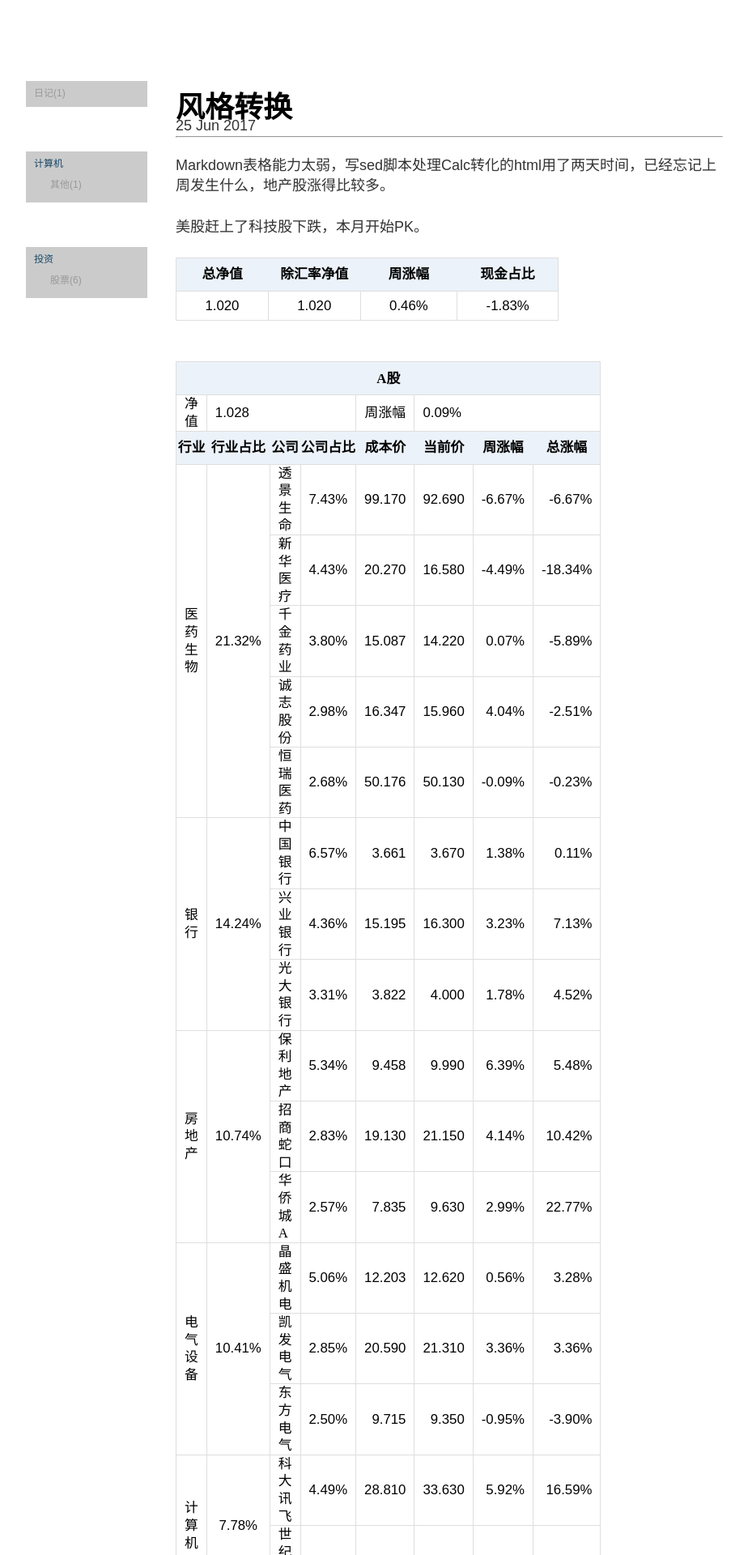
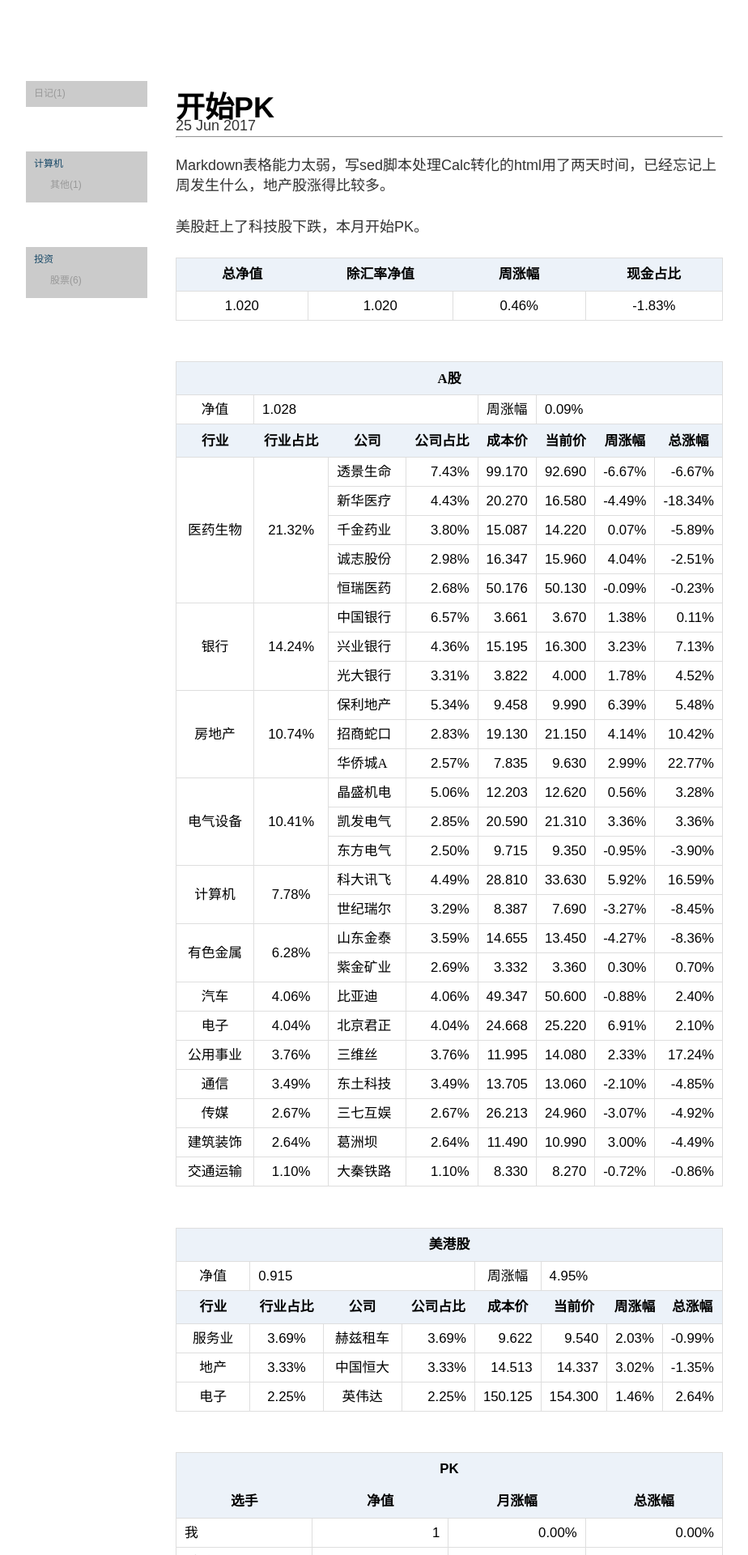
Before and after one commit to ediedone/ediedone.github.io, a Jekyll site: the page built from _posts/2017-06-25-invest-weekly.md, in a window 1280 px wide. Shown: the top 1920 px of the page at 81% size, without its empty margins (175-1099 px from the left). Built offline with Jekyll 4.4.1, drawn with Linux system fonts in a browser that asks for light colours.

Commit message:
display table on cell phone

```diff
--- a/_posts/2017-06-25-invest-weekly.md
+++ b/_posts/2017-06-25-invest-weekly.md
@@ -1,7 +1,7 @@
 ---
 layout: post
 date: 2017-06-25
-title: 风格转换
+title: 开始PK
 category: 投资/股票
 ---
 Markdown表格能力太弱，写sed脚本处理Calc转化的html用了两天时间，已经忘记上周发生什么，地产股涨得比较多。
--- a/css/main.css
+++ b/css/main.css
@@ -89,11 +89,19 @@
 	list-style: none
 }
 table {
-    width: 70%;
+    width: 100%;
+    clear: both;
     border: 1px solid #dedede;
 	font-size: 1.4em;
     border-collapse: collapse;
     empty-cells: show;
+}
+tbody {
+    -webkit-box;
+    width: auto;
+    white-space: nowrap;
+    overflow-x: auto;
+    overflow-y: hidden;
 }
 table td {
     height: 35px;
@@ -106,7 +114,6 @@
     text-align: center !important;
     background: rgba(158, 188, 226, 0.2)
 }
-
 table tr:hover {
     background: #efefef;
 }
```
